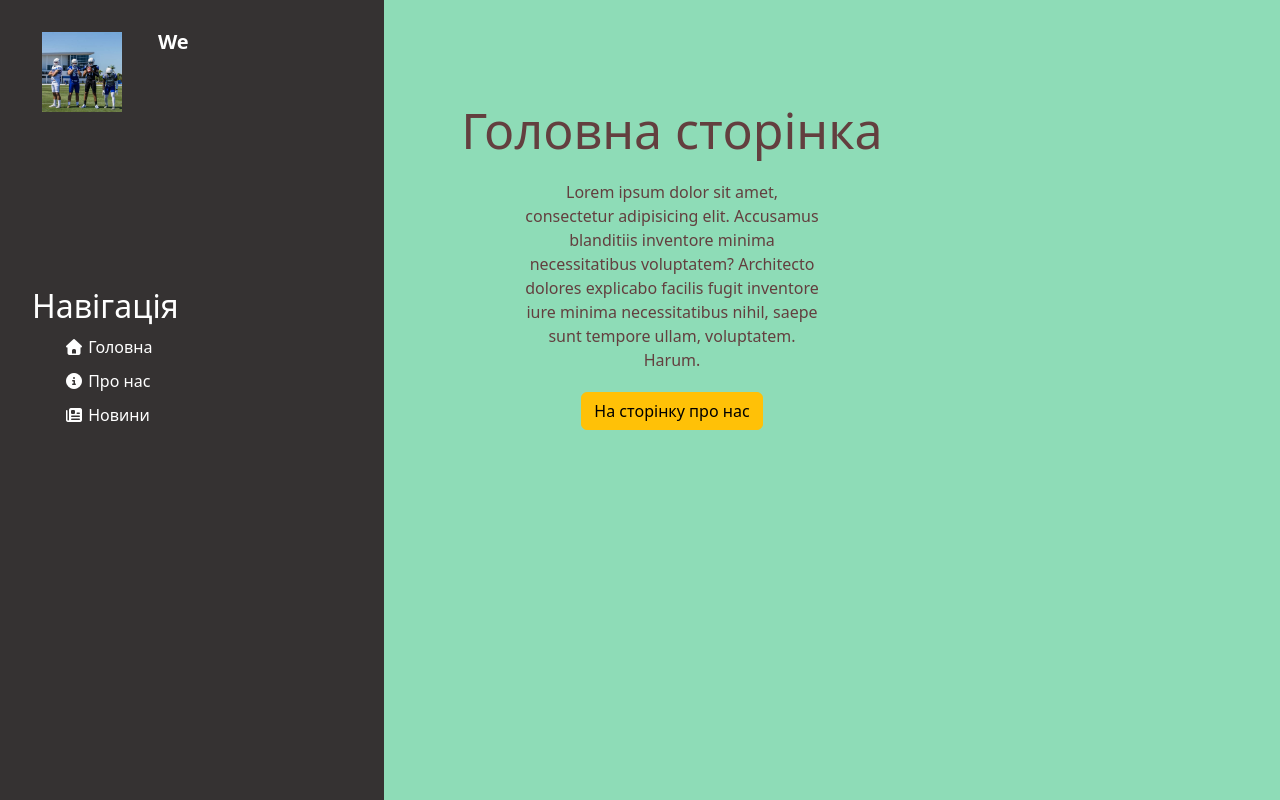
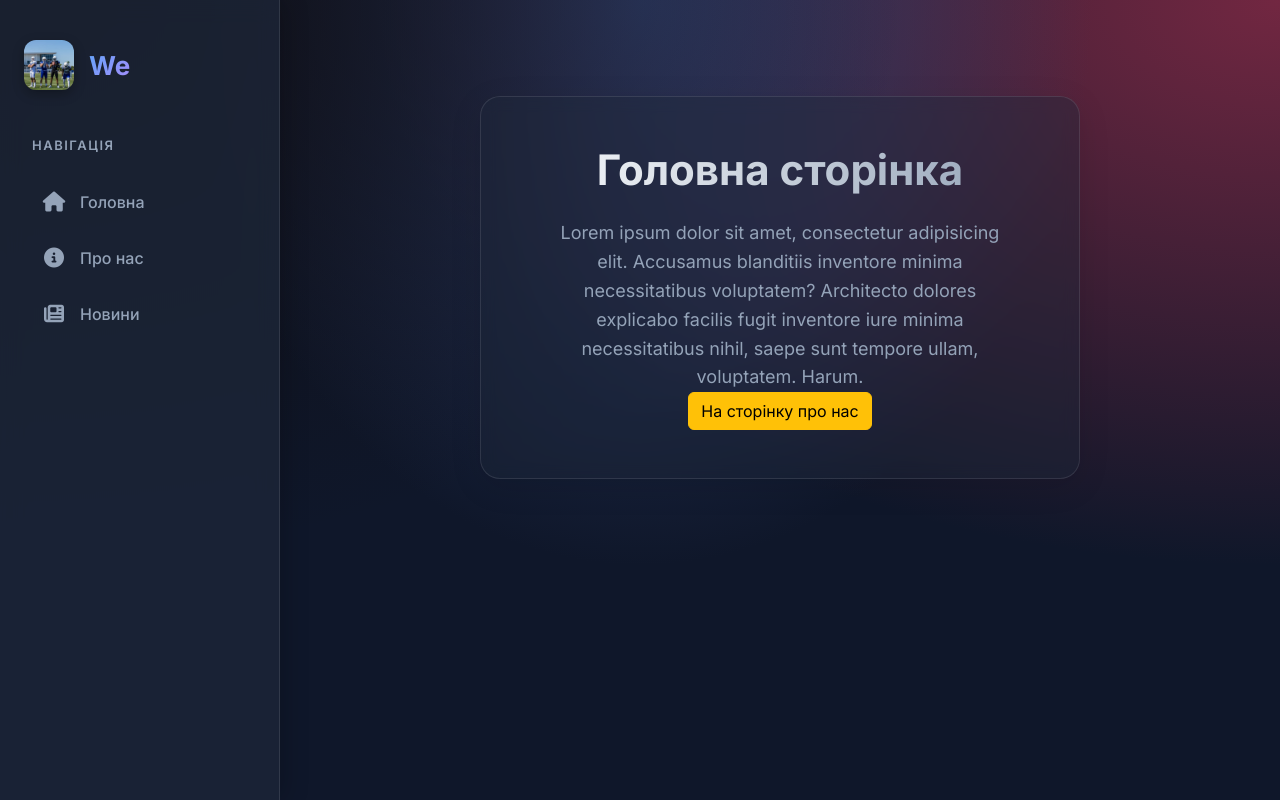
Before and after one commit to Zentig/project-for-starforlife-tournament, a Django app: page / in a window 1280 px wide. Run offline with Django 5.2, Linux system fonts and the light colour scheme; some libraries are stand-ins or nearby versions.

Commit message:
Started working with Antigravity IDE, changed css style

```diff
--- a/newproject/main/static/main/css/main.css
+++ b/newproject/main/static/main/css/main.css
@@ -1,74 +1,157 @@
+:root {
+    --bg-color: #0f172a;
+    --sidebar-bg: rgba(30, 41, 59, 0.7);
+    --text-primary: #f8fafc;
+    --text-secondary: #94a3b8;
+    --accent-color: #3b82f6;
+    --accent-hover: #60a5fa;
+    --glass-border: rgba(255, 255, 255, 0.1);
+}
+
 body {
-    background: #8edcb7;
+    background-color: var(--bg-color);
+    background-image:
+        radial-gradient(at 0% 0%, hsla(253,16%,7%,1) 0, transparent 50%),
+        radial-gradient(at 50% 0%, hsla(225,39%,30%,1) 0, transparent 50%),
+        radial-gradient(at 100% 0%, hsla(339,49%,30%,1) 0, transparent 50%);
+    background-attachment: fixed;
+    color: var(--text-primary);
+    font-family: 'Inter', sans-serif;
+    margin: 0;
+    display: flex;
+    min-height: 100vh;
 }
 
 aside {
-    float: left;
-    background: #353232;
-    width: 30%;
-    padding: 2.5%;
-    height: 100vh;
-    color: #fff;
-    border-right: 2px solid #353232;
+    width: 280px;
+    background: var(--sidebar-bg);
+    backdrop-filter: blur(12px);
+    -webkit-backdrop-filter: blur(12px);
+    border-right: 1px solid var(--glass-border);
+    padding: 2.5rem 1.5rem;
+    display: flex;
+    flex-direction: column;
+    box-shadow: 4px 0 24px rgba(0, 0, 0, 0.2);
+    flex-shrink: 0;
+}
+
+.logo-container {
+    display: flex;
+    align-items: center;
+    gap: 15px;
+    margin-bottom: 3rem;
 }
 
 aside img {
-    width: 80px;
-    margin-left: 10px;
-    float: left;
+    width: 50px;
+    height: 50px;
+    border-radius: 12px;
+    object-fit: cover;
+    box-shadow: 0 4px 12px rgba(0,0,0,0.3);
 }
 
-aside .logo{
-    font-size: 20px;
-    margin-left: 20px;
-    padding: 5%;
-    font-weight: bold;
-    position: relative;
-    top: -5px;
+aside .logo {
+    font-size: 26px;
+    font-weight: 700;
+    background: linear-gradient(135deg, #60a5fa, #a78bfa);
+    -webkit-background-clip: text;
+    -webkit-text-fill-color: transparent;
 }
 
-aside p {
-    margin-top: 30px;
-    font-size: 20px;
+aside h3 {
+    font-size: 13px;
+    text-transform: uppercase;
+    letter-spacing: 1.5px;
+    color: var(--text-secondary);
+    margin-bottom: 1.5rem;
+    font-weight: 600;
+    padding-left: 0.5rem;
 }
 
-aside ul {
+aside ul.nav-links {
     list-style: none;
+    padding: 0;
+    margin: 0;
+    display: flex;
+    flex-direction: column;
+    gap: 0.5rem;
 }
 
-aside ul li {
-    color: #fff;
-    display: block;
-    margin-top: 10px;
-    transition: transform 0.2s ease-in-out;
+aside ul.nav-links li a {
+    display: flex;
+    align-items: center;
+    gap: 14px;
+    padding: 12px 18px;
+    color: var(--text-secondary);
+    text-decoration: none;
+    font-weight: 500;
+    border-radius: 12px;
+    transition: all 0.3s ease;
 }
 
-aside ul a {
-    text-decoration: none;
+aside ul.nav-links li a i {
+    font-size: 20px;
+    width: 24px;
+    text-align: center;
+    transition: transform 0.3s ease;
 }
 
-aside ul li:hover, aside ul a:hover {
-    transform: scale(1.05);
-    color: #4ac1f7;
-    text-decoration: none;
+aside ul.nav-links li a:hover {
+    background: rgba(59, 130, 246, 0.1);
+    color: var(--text-primary);
 }
 
-main .features {
-    float: left;
-    width: 45%;
-    color: #633f3f;
-    margin-top: 100px;
-    text-align: center;
+aside ul.nav-links li a:hover i {
+    transform: scale(1.15) translateY(-2px);
+    color: var(--accent-hover);
 }
 
-main .features h1 {font-size: 50px;}
+main {
+    flex: 1;
+    padding: 3rem;
+    overflow-y: auto;
+}
 
-main .features p { max-width: 300px; margin: 20px auto; }
+/* Enhancing existing features elements */
+main .features {
+    background: rgba(30, 41, 59, 0.4);
+    backdrop-filter: blur(8px);
+    border: 1px solid var(--glass-border);
+    border-radius: 20px;
+    padding: 3rem;
+    color: var(--text-primary);
+    text-align: center;
+    box-shadow: 0 8px 32px rgba(0, 0, 0, 0.1);
+    max-width: 600px;
+    margin: 3rem auto;
+}
+
+main .features h1 {
+    font-size: 42px;
+    font-weight: 800;
+    margin-bottom: 1.5rem;
+    background: linear-gradient(to right, #f8fafc, #94a3b8);
+    -webkit-background-clip: text;
+    -webkit-text-fill-color: transparent;
+}
+
+main .features p {
+    font-size: 18px;
+    color: var(--text-secondary);
+    line-height: 1.6;
+    max-width: 90%;
+    margin: 0 auto;
+}
 
 .alert-warning {
-    float: left;
-    clear: both;
-    width: 35%;
-    margin: 20px 34%;
-    background: #eab250;
+    background: rgba(234, 178, 80, 0.2);
+    border: 1px solid rgba(234, 178, 80, 0.3);
+    color: #fcd34d;
+    border-radius: 12px;
+    padding: 1.2rem 1.5rem;
+    backdrop-filter: blur(4px);
+    margin: 2rem auto;
+    max-width: 600px;
+    text-align: center;
+    font-weight: 500;
 }
--- a/newproject/main/templates/main/layout_test.html
+++ b/newproject/main/templates/main/layout_test.html
@@ -5,26 +5,37 @@
 <head>
     <meta charset="UTF-8">
     <link rel="stylesheet" href="https://cdn.jsdelivr.net/npm/bootstrap@5.3.3/dist/css/bootstrap.min.css">
+    <link rel="preconnect" href="https://fonts.googleapis.com">
+    <link rel="preconnect" href="https://fonts.gstatic.com" crossorigin>
+    <link href="https://fonts.googleapis.com/css2?family=Inter:wght@400;500;600;700&display=swap" rel="stylesheet">
     <link rel="stylesheet" href="{% static 'main/css/main.css' %}">
-    <link rel="stylesheet" href="https://cdnjs.cloudflare.com/ajax/libs/font-awesome/7.0.1/css/all.min.css">
+    <link rel="stylesheet" href="https://cdnjs.cloudflare.com/ajax/libs/font-awesome/6.5.1/css/all.min.css">
     <title>{% block title %}{% endblock %}</title>
 </head>
 
 <body>
     <aside>
-        <img src="{% static 'main/img/1.jpg' %}" alt ="">
-        <span class="logo">We</span>
-        <h2 style = "margin-top: 225px"> Навігація </h2>
-        <ul>
-            <a href = "{% url "home" %}">
-                <li><i class="fa-solid fa-house"></i> Головна </li>
-            </a>
-            <a href = "{% url "about" %}">
-                <li><i class="fa-solid fa-circle-info"></i> Про нас </li>
-            </a>
-            <a href = "{% url "news_home" %}">
-                <li><i class="fa-solid fa-newspaper"></i> Новини </li>
-            </a>
+        <div class="logo-container">
+            <img src="{% static 'main/img/1.jpg' %}" alt="">
+            <span class="logo">We</span>
+        </div>
+        <h3>Навігація</h3>
+        <ul class="nav-links">
+            <li>
+                <a href="{% url 'home' %}">
+                    <i class="fa-solid fa-house"></i> Головна
+                </a>
+            </li>
+            <li>
+                <a href="{% url 'about' %}">
+                    <i class="fa-solid fa-circle-info"></i> Про нас
+                </a>
+            </li>
+            <li>
+                <a href="{% url 'news_home' %}">
+                    <i class="fa-solid fa-newspaper"></i> Новини
+                </a>
+            </li>
         </ul>
     </aside>
 
```
